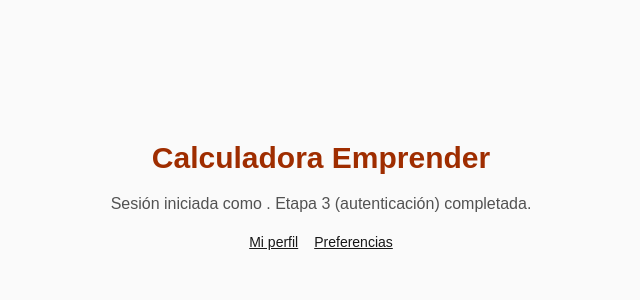
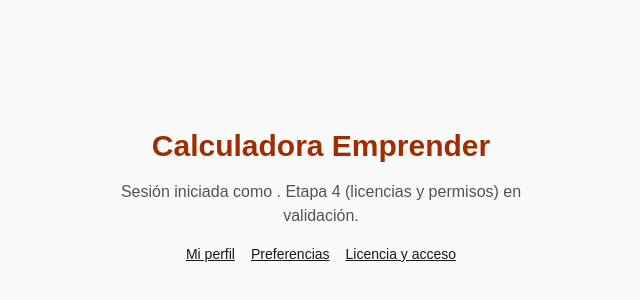
Before and after one commit to BrendaAguero/Calculadora, a Next.js app: page / in a window 1280 px wide. Shown: the part 204-504 px from the top of the page, without its empty margins (319-959 px from the left). Built offline with nearby package versions, Linux system fonts and the light colour scheme; no server answers.

Commit message:
feat: expose license access status

```diff
--- a/app/page.tsx
+++ b/app/page.tsx
@@ -12,15 +12,12 @@ export default async function Home() {
         Calculadora Emprender
       </h1>
       <p className="max-w-md text-neutral-600 dark:text-neutral-400">
-        Sesión iniciada como {user?.email}. Etapa 3 (autenticación) completada.
+        Sesión iniciada como {user?.email}. Etapa 4 (licencias y permisos) en validación.
       </p>
       <div className="flex gap-4 text-sm">
-        <a className="underline" href="/profile">
-          Mi perfil
-        </a>
-        <a className="underline" href="/preferences">
-          Preferencias
-        </a>
+        <a className="underline" href="/profile">Mi perfil</a>
+        <a className="underline" href="/preferences">Preferencias</a>
+        <a className="underline" href="/access">Licencia y acceso</a>
       </div>
     </main>
   );
```
